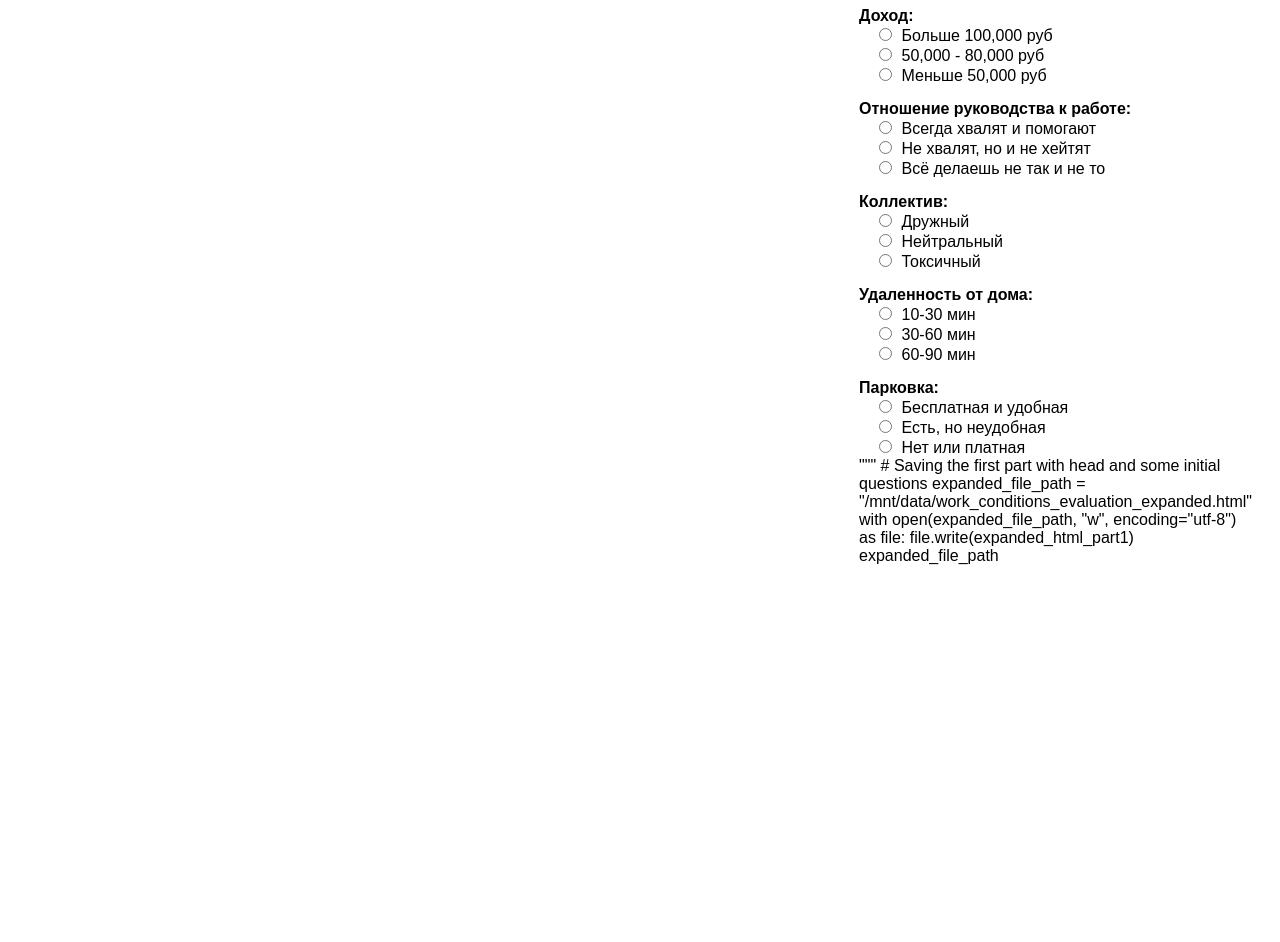
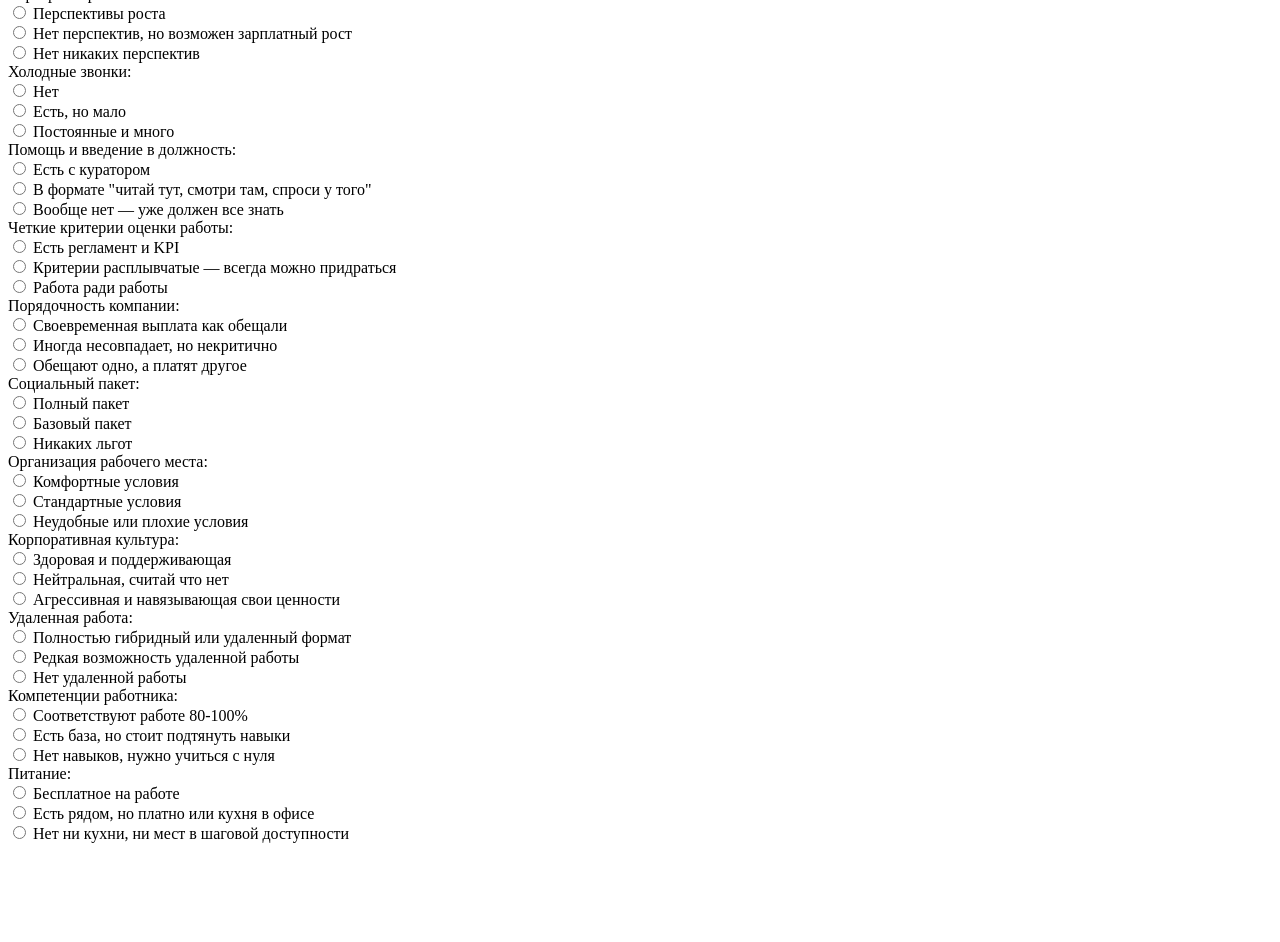
Before and after one commit to Antisakrum2004/job, a plain HTML site: page index.html in a window 1280 px wide. Shown: the part 101-1043 px from the top of the page. Before the commit the page ends 800 px from the top, so only its background shows below. Drawn offline with nearby package versions, Linux system fonts and the light colour scheme.

Commit message:
Update index.html
"Обновил вопросы и параметры опроса

```diff
--- a/index.html
+++ b/index.html
@@ -1,114 +1,103 @@
-# Dividing the expanded HTML content into parts for saving due to its length
-# Here we save the first part with the head, styles, scripts, and a subset of questions
+# Writing the second part with the remaining questions and closing tags
 
-expanded_html_part1 = """
-<!DOCTYPE html>
-<html lang="ru">
-<head>
-    <meta charset="UTF-8">
-    <meta name="viewport" content="width=device-width, initial-scale=1.0">
-    <title>Оценка условий работы с графиком</title>
-    <script src="https://cdn.jsdelivr.net/npm/chart.js"></script>
-    <style>
-        body { font-family: Arial, sans-serif; display: flex; justify-content: space-between; padding: 20px; }
-        .criteria { width: 50%; }
-        .criteria label { font-weight: bold; display: block; margin-top: 15px; }
-        .criteria input { margin-right: 5px; }
-        .criteria .options { margin-left: 15px; }
-        .btn-red { color: #ff4c4c; font-weight: bold; }
-        .btn-yellow { color: #ffc107; font-weight: bold; }
-        .btn-green { color: #4caf50; font-weight: bold; }
-        #result-container { display: flex; flex-direction: column; align-items: center; }
-        .result { width: 100%; padding: 20px; border-radius: 8px; font-weight: bold; font-size: 1.2em; text-align: center; margin-top: 20px; }
-        .result.bad { background-color: #ffdddd; color: #b30000; }
-        .result.ok { background-color: #fff8d6; color: #b38f00; }
-        .result.good { background-color: #e6ffcc; color: #336600; }
-    </style>
-    <script>
-        let greenCount = 0, yellowCount = 0, redCount = 0;
-
-        function analyze() {
-            greenCount = yellowCount = redCount = 0;
-            let score = 0;
-            document.querySelectorAll('input[type="radio"]').forEach(input => {
-                if (input.checked) {
-                    if (input.classList.contains('btn-green')) { score++; greenCount++; }
-                    else if (input.classList.contains('btn-red')) { score--; redCount++; }
-                    else yellowCount++;
-                }
-            });
-            updateChart();
-            const result = document.getElementById("result");
-            result.textContent = score > 1 ? "Хорошо, можно работать."
-                              : score <= 0 ? "Нужно срочно сменить работу."
-                              : "Терпимо, но можно работать.";
-            result.className = "result " + (score > 1 ? "good" : score <= 0 ? "bad" : "ok");
-        }
-
-        function updateChart() {
-            chart.data.datasets[0].data = [greenCount, yellowCount, redCount];
-            chart.update();
-        }
-
-        window.onload = function() {
-            const ctx = document.getElementById('chart').getContext('2d');
-            window.chart = new Chart(ctx, {
-                type: 'pie',
-                data: {
-                    labels: ['Зеленые', 'Желтые', 'Красные'],
-                    datasets: [{ data: [greenCount, yellowCount, redCount], backgroundColor: ['#4caf50', '#ffc107', '#ff4c4c'] }]
-                },
-                options: { responsive: true, plugins: { legend: { position: 'bottom' } } }
-            });
-        }
-    </script>
-</head>
-<body>
-
-<div class="criteria">
-
-    <h1>Оценка условий работы</h1>
-
-    <label>Доход:</label>
+expanded_html_part2 = """
+    <label>Режим работы:</label>
     <div class="options">
-        <input type="radio" name="income" class="btn-green" onclick="analyze()"> Больше 100,000 руб<br>
-        <input type="radio" name="income" class="btn-yellow" onclick="analyze()"> 50,000 - 80,000 руб<br>
-        <input type="radio" name="income" class="btn-red" onclick="analyze()"> Меньше 50,000 руб
+        <input type="radio" name="work_hours" class="btn-green" onclick="analyze()"> До 8 часов<br>
+        <input type="radio" name="work_hours" class="btn-yellow" onclick="analyze()"> Иногда переработки<br>
+        <input type="radio" name="work_hours" class="btn-red" onclick="analyze()"> Всегда больше 8 часов
     </div>
 
-    <label>Отношение руководства к работе:</label>
+    <label>Карьерный рост:</label>
     <div class="options">
-        <input type="radio" name="leadership" class="btn-green" onclick="analyze()"> Всегда хвалят и помогают<br>
-        <input type="radio" name="leadership" class="btn-yellow" onclick="analyze()"> Не хвалят, но и не хейтят<br>
-        <input type="radio" name="leadership" class="btn-red" onclick="analyze()"> Всё делаешь не так и не то
+        <input type="radio" name="career" class="btn-green" onclick="analyze()"> Перспективы роста<br>
+        <input type="radio" name="career" class="btn-yellow" onclick="analyze()"> Нет перспектив, но возможен зарплатный рост<br>
+        <input type="radio" name="career" class="btn-red" onclick="analyze()"> Нет никаких перспектив
     </div>
 
-    <label>Коллектив:</label>
+    <label>Холодные звонки:</label>
     <div class="options">
-        <input type="radio" name="team" class="btn-green" onclick="analyze()"> Дружный<br>
-        <input type="radio" name="team" class="btn-yellow" onclick="analyze()"> Нейтральный<br>
-        <input type="radio" name="team" class="btn-red" onclick="analyze()"> Токсичный
+        <input type="radio" name="cold_calls" class="btn-green" onclick="analyze()"> Нет<br>
+        <input type="radio" name="cold_calls" class="btn-yellow" onclick="analyze()"> Есть, но мало<br>
+        <input type="radio" name="cold_calls" class="btn-red" onclick="analyze()"> Постоянные и много
     </div>
 
-    <label>Удаленность от дома:</label>
+    <label>Помощь и введение в должность:</label>
     <div class="options">
-        <input type="radio" name="distance" class="btn-green" onclick="analyze()"> 10-30 мин<br>
-        <input type="radio" name="distance" class="btn-yellow" onclick="analyze()"> 30-60 мин<br>
-        <input type="radio" name="distance" class="btn-red" onclick="analyze()"> 60-90 мин
+        <input type="radio" name="onboarding" class="btn-green" onclick="analyze()"> Есть с куратором<br>
+        <input type="radio" name="onboarding" class="btn-yellow" onclick="analyze()"> В формате "читай тут, смотри там, спроси у того"<br>
+        <input type="radio" name="onboarding" class="btn-red" onclick="analyze()"> Вообще нет — уже должен все знать
     </div>
 
-    <label>Парковка:</label>
+    <label>Четкие критерии оценки работы:</label>
     <div class="options">
-        <input type="radio" name="parking" class="btn-green" onclick="analyze()"> Бесплатная и удобная<br>
-        <input type="radio" name="parking" class="btn-yellow" onclick="analyze()"> Есть, но неудобная<br>
-        <input type="radio" name="parking" class="btn-red" onclick="analyze()"> Нет или платная
+        <input type="radio" name="evaluation" class="btn-green" onclick="analyze()"> Есть регламент и KPI<br>
+        <input type="radio" name="evaluation" class="btn-yellow" onclick="analyze()"> Критерии расплывчатые — всегда можно придраться<br>
+        <input type="radio" name="evaluation" class="btn-red" onclick="analyze()"> Работа ради работы
     </div>
 
+    <label>Порядочность компании:</label>
+    <div class="options">
+        <input type="radio" name="honesty" class="btn-green" onclick="analyze()"> Своевременная выплата как обещали<br>
+        <input type="radio" name="honesty" class="btn-yellow" onclick="analyze()"> Иногда несовпадает, но некритично<br>
+        <input type="radio" name="honesty" class="btn-red" onclick="analyze()"> Обещают одно, а платят другое
+    </div>
+
+    <label>Социальный пакет:</label>
+    <div class="options">
+        <input type="radio" name="benefits" class="btn-green" onclick="analyze()"> Полный пакет<br>
+        <input type="radio" name="benefits" class="btn-yellow" onclick="analyze()"> Базовый пакет<br>
+        <input type="radio" name="benefits" class="btn-red" onclick="analyze()"> Никаких льгот
+    </div>
+
+    <label>Организация рабочего места:</label>
+    <div class="options">
+        <input type="radio" name="workspace" class="btn-green" onclick="analyze()"> Комфортные условия<br>
+        <input type="radio" name="workspace" class="btn-yellow" onclick="analyze()"> Стандартные условия<br>
+        <input type="radio" name="workspace" class="btn-red" onclick="analyze()"> Неудобные или плохие условия
+    </div>
+
+    <label>Корпоративная культура:</label>
+    <div class="options">
+        <input type="radio" name="culture" class="btn-green" onclick="analyze()"> Здоровая и поддерживающая<br>
+        <input type="radio" name="culture" class="btn-yellow" onclick="analyze()"> Нейтральная, считай что нет<br>
+        <input type="radio" name="culture" class="btn-red" onclick="analyze()"> Агрессивная и навязывающая свои ценности
+    </div>
+
+    <label>Удаленная работа:</label>
+    <div class="options">
+        <input type="radio" name="remote" class="btn-green" onclick="analyze()"> Полностью гибридный или удаленный формат<br>
+        <input type="radio" name="remote" class="btn-yellow" onclick="analyze()"> Редкая возможность удаленной работы<br>
+        <input type="radio" name="remote" class="btn-red" onclick="analyze()"> Нет удаленной работы
+    </div>
+
+    <label>Компетенции работника:</label>
+    <div class="options">
+        <input type="radio" name="skills" class="btn-green" onclick="analyze()"> Соответствуют работе 80-100%<br>
+        <input type="radio" name="skills" class="btn-yellow" onclick="analyze()"> Есть база, но стоит подтянуть навыки<br>
+        <input type="radio" name="skills" class="btn-red" onclick="analyze()"> Нет навыков, нужно учиться с нуля
+    </div>
+
+    <label>Питание:</label>
+    <div class="options">
+        <input type="radio" name="food" class="btn-green" onclick="analyze()"> Бесплатное на работе<br>
+        <input type="radio" name="food" class="btn-yellow" onclick="analyze()"> Есть рядом, но платно или кухня в офисе<br>
+        <input type="radio" name="food" class="btn-red" onclick="analyze()"> Нет ни кухни, ни мест в шаговой доступности
+    </div>
+
+</div>
+
+<div id="result-container">
+    <canvas id="chart"></canvas>
+    <div class="result" id="result">Выберите параметры для оценки условий работы.</div>
+</div>
+
+</body>
+</html>
 """
 
-# Saving the first part with head and some initial questions
-expanded_file_path = "/mnt/data/work_conditions_evaluation_expanded.html"
-with open(expanded_file_path, "w", encoding="utf-8") as file:
-    file.write(expanded_html_part1)
+# Appending the second part to the expanded HTML file
+with open(expanded_file_path, "a", encoding="utf-8") as file:
+    file.write(expanded_html_part2)
 
 expanded_file_path
```
